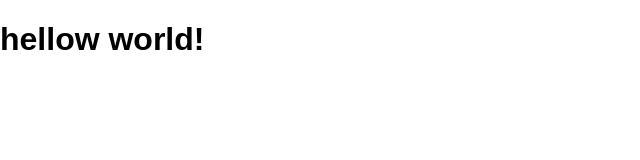
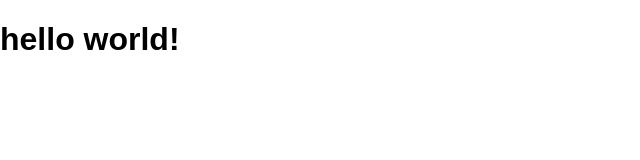
Before and after one commit to umkxxx/udemy-react-redux-crud-application, a React (Create React App) app: page / in a window 1280 px wide. Shown: the top 160 px of the page, without its empty margins (0-640 px from the left). Built offline with nearby package versions, Linux system fonts and the light colour scheme.

Commit message:
Hello, world! tagged with h1

```diff
--- a/src/App.js
+++ b/src/App.js
@@ -1,7 +1,16 @@
+import React from 'react'
+
 function App() {
   return (
-    <div><h1>hellow world!</h1></div>
+    <h1>hello world!</h1>
   );
 }
+// function App() {
+//   return React.createElement(
+//     "div",
+//     null,
+//     "hoge"
+//   );
+// }
 
 export default App;
```
